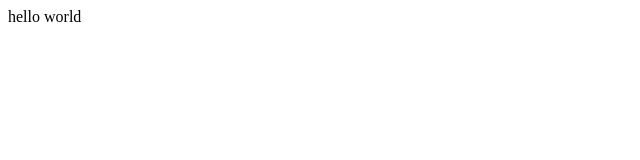
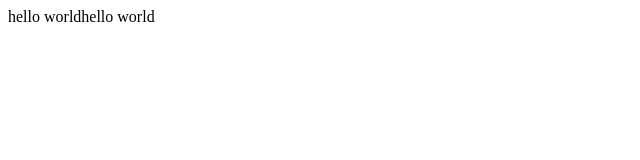
Before and after one commit to SRIIAKHILLESSH/java-script-codes, a plain HTML site: page index.html in a window 1280 px wide. Shown: the full height of the page, 0-640 px from the left. Drawn offline with Linux system fonts and the light colour scheme.

Commit message:
Update index.html

```diff
--- a/index.html
+++ b/index.html
@@ -3,6 +3,7 @@
     <body>
         <script>
             document.write("hello world");
+            document.write("hello world");
         </script>
     </body>
 </html>
```
